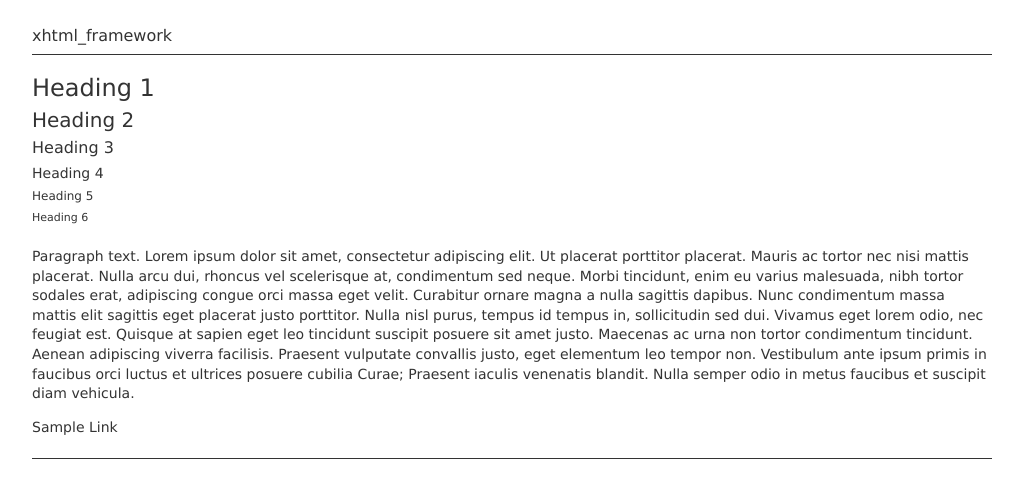
After one commit to theandym/xhtml_framework, a PHP site: page /example.html in a window 1280 px wide. The commit adds this page. Shown: the top 498 px of the page, without its empty margins (128-1151 px from the left). Run offline with PHP 8.4, Linux system fonts and the light colour scheme.

Commit message:
added example.html file to preview base styling; added base styling to base.css; bumped to v0.5

```diff
--- a/assets/css/base.css
+++ b/assets/css/base.css
@@ -4,8 +4,57 @@
 
 /* Base Tags */
 
+html {
+	color:#333;
+	font-family:Verdana, Helvetica, Arial, sans-serif;
+	font-size:14px;
+	line-height:1.4em;
+	}
+
+h1, h2, h3,
+h4, h5, h6 {
+	font-weight:normal;
+	margin-bottom:10px;
+	}
+h1 { font-size:24px; }
+h2 { font-size:20px; }
+h3 { font-size:16px; }
+h4 { font-size:14px; }
+h5 { font-size:12px; }
+h6 { font-size:11px; }
+
+p { line-height:1.4em; }
+
+a { outline: none; }
+a:link, a:visited, a:hover, a:active {
+	color:inherit;
+	text-decoration:none;
+	}
+
+hr {
+	background: #333;
+	border: 0;
+	color: #333;
+	height: 1px;
+	}
+
 
 /* Base ID's */
 
+#container {
+	margin:0 auto;
+	width:960px;
+	}
 
 /* Base Classes */
+
+.wrapper {
+	margin:0 auto;
+	width:960px;
+	}
+
+.clear { clear:both; }
+.left { float:left; }
+.right { float:right; }
+
+.shadow { text-shadow:2px 2px 3px #222; }
--- /dev/null
+++ b/example.html
@@ -0,0 +1,70 @@
+<!DOCTYPE html PUBLIC "-//W3C//DTD XHTML 1.0 Strict//EN"
+   "http://www.w3.org/TR/xhtml1/DTD/xhtml1-strict.dtd">
+<html xmlns="http://www.w3.org/1999/xhtml" xml:lang="en" lang="en">
+<head>
+
+	<meta http-equiv="Content-Type" content="text/html; charset=utf-8" />
+
+	<title>xhtml_framework | Example</title>
+
+	<!-- favicon -->
+		<link href="assets/img/favicon.png" type="image/png" rel="icon" />
+
+	<!-- stylesheets -->
+		<link rel="stylesheet" href="assets/css/reset.css" type="text/css" charset="utf-8" />
+		<link rel="stylesheet" href="assets/css/base.css" type="text/css" charset="utf-8" />
+		<link rel="stylesheet" href="assets/css/style.css" type="text/css" charset="utf-8" />
+		<!--[if lt IE 7]>
+			<link rel="stylesheet" href="assets/css/ie6.css" type="text/css" charset="utf-8" />
+		<![endif]-->
+		<!--[if IE 7 ]>
+			<link rel="stylesheet" href="assets/css/ie7.css" type="text/css" charset="utf-8" />
+		<![endif]-->
+		<!--[if IE 8 ]>
+			<link rel="stylesheet" href="assets/css/ie8.css" type="text/css" charset="utf-8" />
+		<![endif]-->
+
+	<!-- javascript -->
+		<script type="text/javascript" src="assets/js/jquery-1.3.2.min.js" charset="utf-8"></script>
+		<!-- Unit PNG Fix -->
+			<!--[if lt IE 7]>
+	        	<script type="text/javascript" src="assets/js/unitpngfix.js"></script>
+			<![endif]-->
+
+</head>
+<body>
+
+	<div id="container">
+
+		<br /><br />
+
+		<h3>xhtml_framework</h3>
+		<hr />
+
+		<br />
+
+		<h1>Heading 1</h1>
+		<h2>Heading 2</h2>
+		<h3>Heading 3</h3>
+		<h4>Heading 4</h4>
+		<h5>Heading 5</h5>
+		<h6>Heading 6</h6>
+
+		<br />
+
+		<p>Paragraph text. Lorem ipsum dolor sit amet, consectetur adipiscing elit. Ut placerat porttitor placerat. Mauris ac tortor nec nisi mattis placerat. Nulla arcu dui, rhoncus vel scelerisque at, condimentum sed neque. Morbi tincidunt, enim eu varius malesuada, nibh tortor sodales erat, adipiscing congue orci massa eget velit. Curabitur ornare magna a nulla sagittis dapibus. Nunc condimentum massa mattis elit sagittis eget placerat justo porttitor. Nulla nisl purus, tempus id tempus in, sollicitudin sed dui. Vivamus eget lorem odio, nec feugiat est. Quisque at sapien eget leo tincidunt suscipit posuere sit amet justo. Maecenas ac urna non tortor condimentum tincidunt. Aenean adipiscing viverra facilisis. Praesent vulputate convallis justo, eget elementum leo tempor non. Vestibulum ante ipsum primis in faucibus orci luctus et ultrices posuere cubilia Curae; Praesent iaculis venenatis blandit. Nulla semper odio in metus faucibus et suscipit diam vehicula.</p>
+
+		<br />
+
+		<p><a href="#">Sample Link</a></p>
+
+		<br />
+
+		<hr />
+
+		<br />
+
+	</div>
+
+</body>
+</html>
```
Also changed, not shown: 1 other file.
